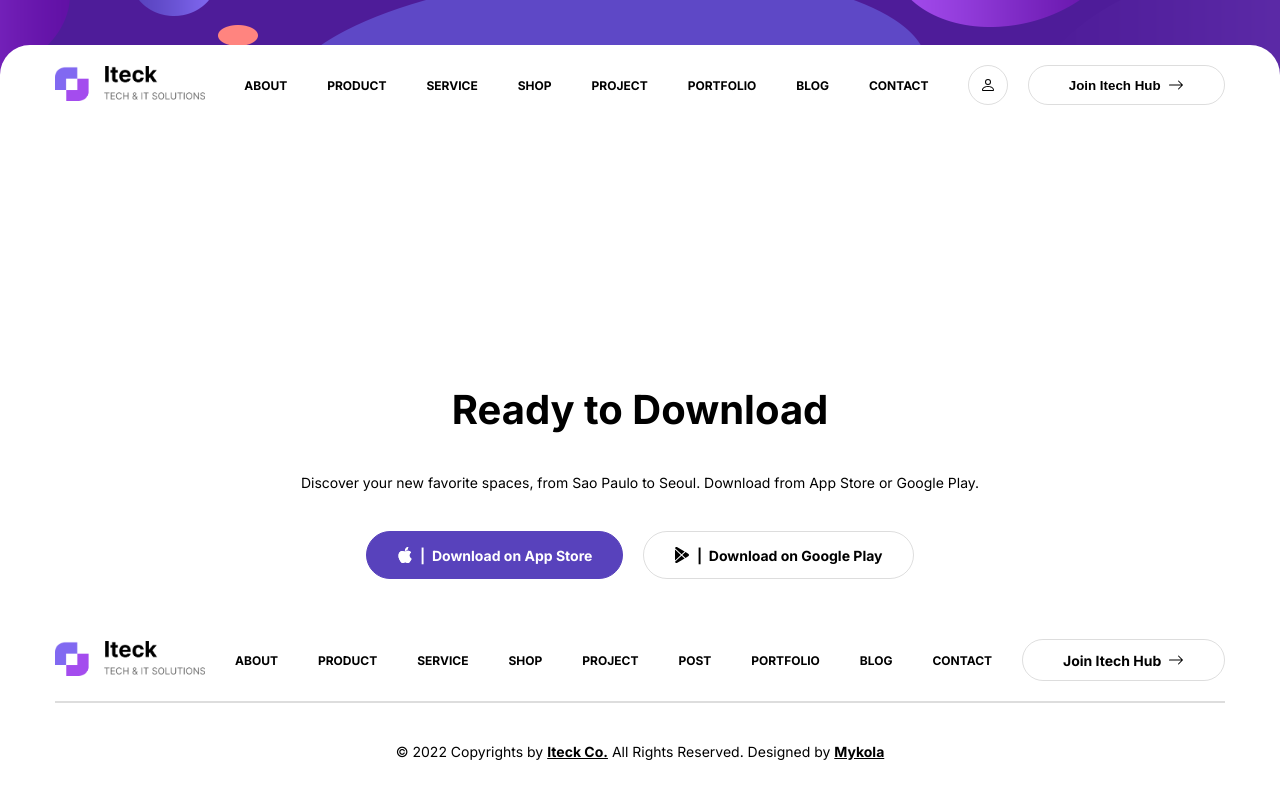
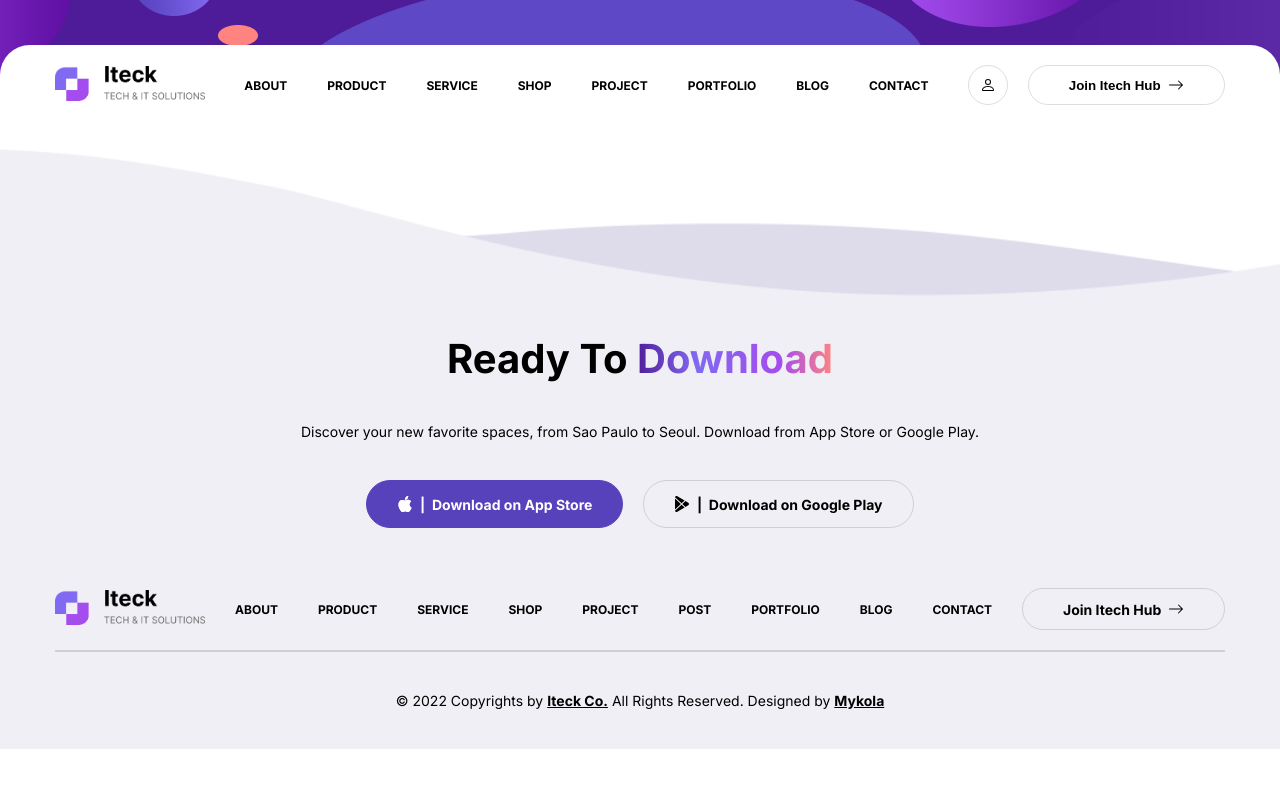
Before and after one commit to Fronik123/itech-web, a website built with Vite: page index.html in a window 1280 px wide. Built offline with nearby package versions, Linux system fonts and the light colour scheme.

Commit message:
[+] - added wave animation

```diff
--- a/index.html
+++ b/index.html
@@ -78,8 +78,12 @@
     </header>
     <main><div class="container"></div></main>
     <footer>
+      <div class="footer__wave"></div>
+
       <div class="container footer__container">
-        <p class="text_biggest">Ready to Download</p>
+        <p class="text_biggest">
+          Ready To <span class="text_gradient">Download</span>
+        </p>
         <p>
           Discover your new favorite spaces, from Sao Paulo to Seoul. Download
           from App Store or Google Play.
--- a/src/style.scss
+++ b/src/style.scss
@@ -21,6 +21,7 @@ body {
 
 a {
   text-decoration: none;
+  transition: var(--transition-03);
 }
 
 button {
--- a/src/styles/color.scss
+++ b/src/styles/color.scss
@@ -3,4 +3,5 @@
   --violett-color: #5842bc;
   --white-color: #ffff;
   --grey-color: #0002;
+  --creame-color: #f0eff5;
 }
--- a/src/styles/footer.scss
+++ b/src/styles/footer.scss
@@ -1,5 +1,34 @@
 footer {
   margin-top: auto;
+  position: relative;
+  margin-top: 169px;
+  background-color: var(--creame-color);
+  z-index: 1;
+
+  .footer__wave {
+    position: absolute;
+    top: -169px;
+    left: 0;
+    height: 269px;
+    width: 100%;
+    background-image: url("/src/assets/images/footer_wave.png");
+    background-repeat: no-repeat;
+    background-size: cover;
+    background-position: center;
+    z-index: -1;
+
+    animation: wave 2s ease-in-out infinite alternate both;
+
+    @keyframes wave {
+      0% {
+        transform: rotate(1deg);
+      }
+
+      100% {
+        transform: rotate(-1deg);
+      }
+    }
+  }
 
   .footer__container {
     gap: calc(var(--gap) * 2);
--- a/src/styles/text.scss
+++ b/src/styles/text.scss
@@ -2,4 +2,18 @@
   &_biggest {
     font: var(--biggest-font);
   }
+
+  &_gradient {
+    background-clip: text;
+    -webkit-background-clip: text;
+    -webkit-text-fill-color: transparent;
+    background-image: linear-gradient(
+      to right,
+      #501e9c 0%,
+      #8169f1 30%,
+      #8169f1 30%,
+      #a44cee 73%,
+      #ff847f 100%
+    );
+  }
 }
```
Also changed, not shown: src/assets/images/footer_wave.png (added).
